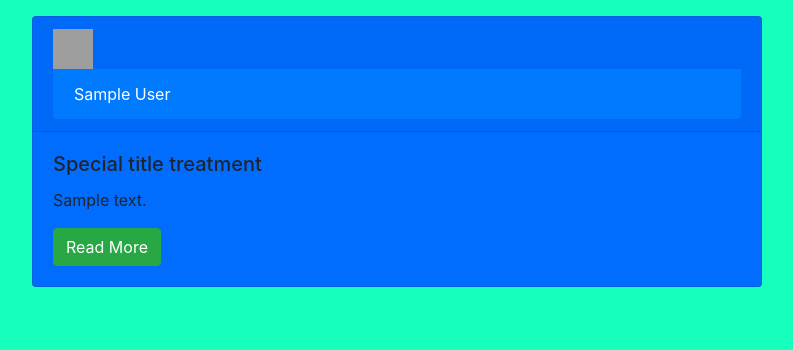
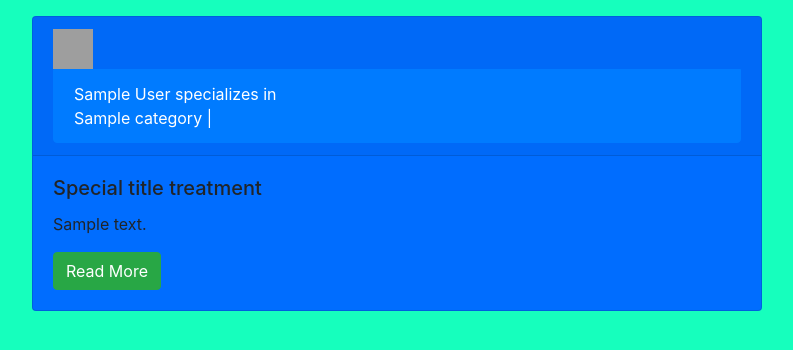
Before and after one commit to BuckyTheBoss/therapy, a Django app: page /index in a window 1280 px wide. Shown: the part 56-406 px from the top of the page, without its empty margins (243-1036 px from the left). Run offline with Django 3.2, Linux system fonts and the light colour scheme; a user stored in the database is signed in; tables that the repository leaves empty hold one stand-in row (values such as "Sample post"); some libraries are stand-ins or nearby versions; grey boxes are pictures that could not be loaded.

Commit message:
display specialization of therapists

```diff
--- a/therapy/main/templates/index.html
+++ b/therapy/main/templates/index.html
@@ -12,7 +12,7 @@
 	<div class="card list-group-item1 mt-3">
 		<div class="card-header">
 			<img src="https://www.computerhope.com/cdn/computer-hope.jpg" width="40" height="40" alt="therapist">
-			<a href="{% url 'doctor_profile' therapist.id%}" class="list-group-item list-group-item-action flex-column align-items-start active">{{ therapist.user.first_name }} {{ therapist.user.last_name }}</a>
+			<a href="{% url 'doctor_profile' therapist.id%}" class="list-group-item list-group-item-action flex-column align-items-start active">{{ therapist.user.first_name }} {{ therapist.user.last_name }} specializes in <br>{% for category in therapist.categories.all %} {{ category.name }} | {% endfor %}</a>
 		</div>
 		<div class="card-body">
 			<h5 class="card-title">Special title treatment</h5>
--- a/therapy/main/views.py
+++ b/therapy/main/views.py
@@ -63,7 +63,7 @@ def doctor_index(request):
 def index(request):
 	if not request.user.is_patient:
 		return redirect('doctor_index')
-	therapists = Therapist.objects.filter(categories__in=request.user.patient.categories.all()).all()
+	therapists = Therapist.objects.filter(categories__in=request.user.patient.categories.all()).distinct()
 	return render(request, 'index.html', {'therapists' : therapists})
 
 def patient_matched_index(request):
--- a/therapy/seed.py
+++ b/therapy/seed.py
@@ -167,9 +167,6 @@ def seed_appts():
 	TherapySession.objects.bulk_create(appt_list)
 
 
-
-
-
 if Hour.objects.all().count() == 0:
 	seed_hours()
 
--- a/therapy/therapy/urls.py
+++ b/therapy/therapy/urls.py
@@ -22,8 +22,6 @@ from django.conf.urls import url, include
 from django.conf import settings
 from django.conf.urls.static import static
 
-
-
 urlpatterns = [
     path('admin/', admin.site.urls),
     path('', include('main.urls')),
```
Also changed, not shown: therapy/main/models.py (line endings or trailing spaces).
